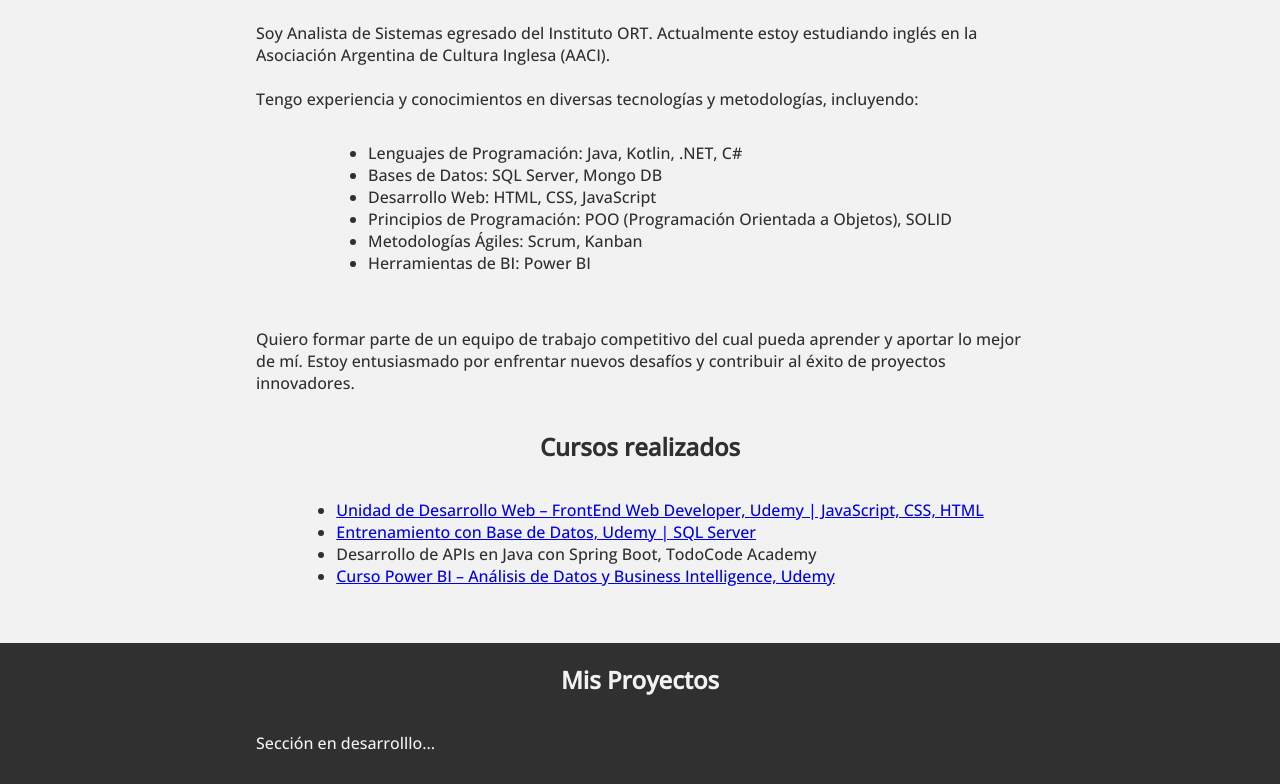
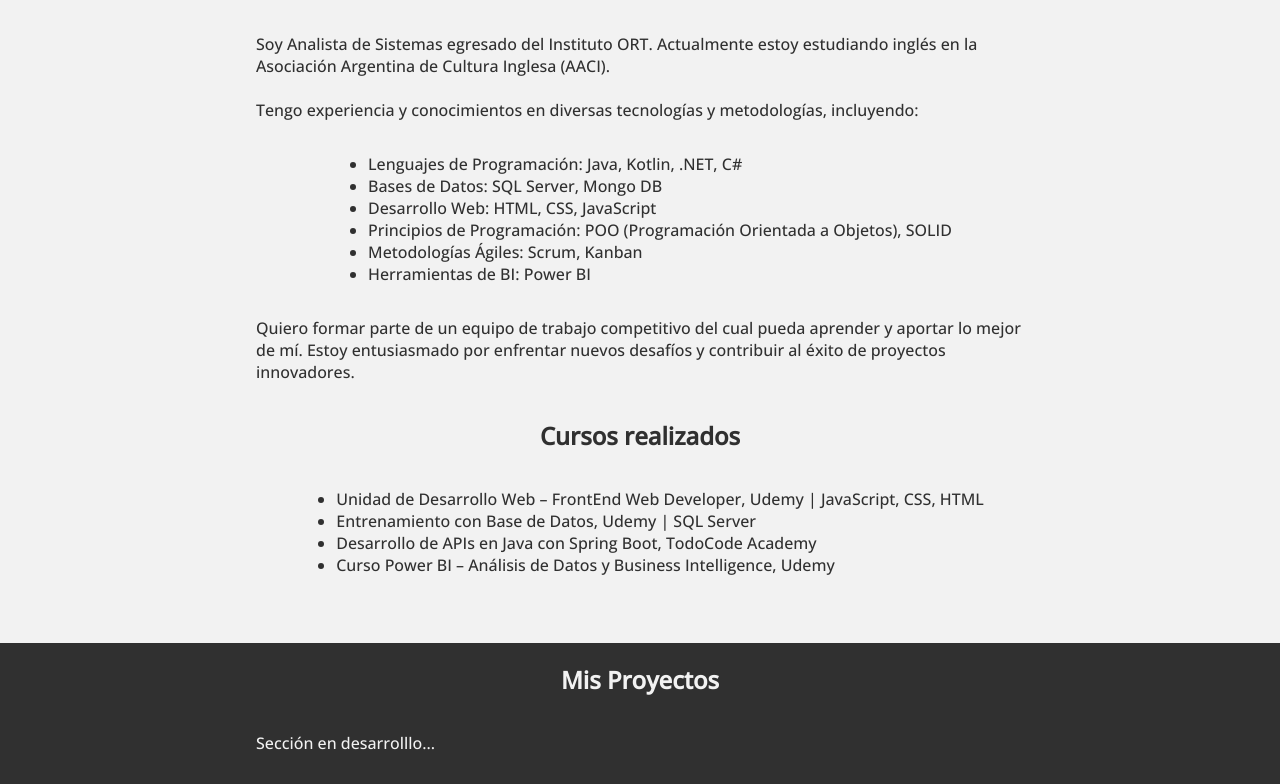
Before and after one commit to SergioCamejo/sergiocamejo.github.io, a plain HTML site: page index.html in a window 1280 px wide. Shown: the part 907-1691 px from the top of the page. Drawn offline with nearby package versions, Linux system fonts and the light colour scheme.

Commit message:
Cambios en links de cursos
Se agregaron estilos para evitar el subrayado y el cambio de color.

```diff
--- a/estilos.css
+++ b/estilos.css
@@ -123,6 +123,12 @@ footer{
     justify-content: center;
 }
 
+.no-style-link {
+    text-decoration: none;
+    color: inherit;
+}
+
+
 @media (max-width: 1000px) {
     .caja-central{
         width: 90%;
--- a/index.html
+++ b/index.html
@@ -29,16 +29,16 @@
             </div>
             <div class="caja-presentacion">
                 <div>
-                    <h1>Hola🖐🏻</h1>
+                    <h1>Hola👋🏻</h1>
                     <p class="presentacion">
                         ¡Hola! Soy Sergio Camejo, Analista de Sistemas. Estoy en búsqueda de mi primera oportunidad
-                        en el rubro IT. Te invito a que sigas leyendo para conocerme un poco más 😀👇🏻!
+                        en el rubro IT. Te invito a que sigas leyendo para conocerme un poco más 😀<a href="#mas-info" class="no-style-link">👇🏻</a>!
                     </p>
                 </div>
             </div>
         </div>
     </section>
-    <section class="dos">
+    <section class="dos" id="mas-info">
         <h2>Sobre mí</h2>
         <p>
             Soy Analista de Sistemas egresado del Instituto ORT. Actualmente estoy
@@ -55,7 +55,6 @@
                 <li>Metodologías Ágiles: Scrum, Kanban</li>
                 <li>Herramientas de BI: Power BI</li>
             </ul>
-            <br>
             <p>
                 Quiero formar parte de un equipo de trabajo competitivo del cual pueda aprender y aportar lo mejor de mí.
                 Estoy entusiasmado por enfrentar nuevos desafíos y contribuir al éxito de proyectos innovadores.
@@ -78,10 +77,10 @@
         </div>-->
         <h2>Cursos realizados</h2>
         <ul>
-            <li><a href="https://www.udemy.com/certificate/UC-b097f889-48be-47b7-bcd7-121ddaa9e108/" target="_blank">Unidad de Desarrollo Web – FrontEnd Web Developer, Udemy | JavaScript, CSS, HTML</a></li>
-            <li><a href="https://www.udemy.com/certificate/UC-4d820aaa-0f0f-4789-96ae-86607d8e35b3/" target="_blank">Entrenamiento con Base de Datos, Udemy | SQL Server</a></li>
+            <li><a class="no-style-link" href="https://www.udemy.com/certificate/UC-b097f889-48be-47b7-bcd7-121ddaa9e108/" target="_blank">Unidad de Desarrollo Web – FrontEnd Web Developer, Udemy | JavaScript, CSS, HTML</a></li>
+            <li><a class="no-style-link" href="https://www.udemy.com/certificate/UC-4d820aaa-0f0f-4789-96ae-86607d8e35b3/" target="_blank">Entrenamiento con Base de Datos, Udemy | SQL Server</a></li>
             <li>Desarrollo de APIs en Java con Spring Boot, TodoCode Academy</a></li>
-            <li><a href="https://www.udemy.com/certificate/UC-92a91c7a-2b98-476b-ace5-6efa022baf8d/" target="_blank">Curso Power BI – Análisis de Datos y Business Intelligence, Udemy</a></li>
+            <li><a class="no-style-link" href="https://www.udemy.com/certificate/UC-92a91c7a-2b98-476b-ace5-6efa022baf8d/" target="_blank">Curso Power BI – Análisis de Datos y Business Intelligence, Udemy</a></li>
         </ul>
     </section>
     <section class="tres">
@@ -96,7 +95,7 @@
         <h2>Contactame</h2>
             <div class="contacto">
                 <a href="https://www.linkedin.com/in/sergiocamejo/" target="_blank">
-                    <img src="https://cdn.worldvectorlogo.com/logos/linkedin-icon-2.svg" class="red-social" alt="" jajaja>
+                    <img src="https://cdn.worldvectorlogo.com/logos/linkedin-icon-2.svg" class="red-social" alt="">
                 </a>
                 <hr>
                 <a href="mailto:sergiofcamejo@gmail.com" target="_blank">
```
Also changed, not shown: favicon/apple-icon-60x60.png (added).
